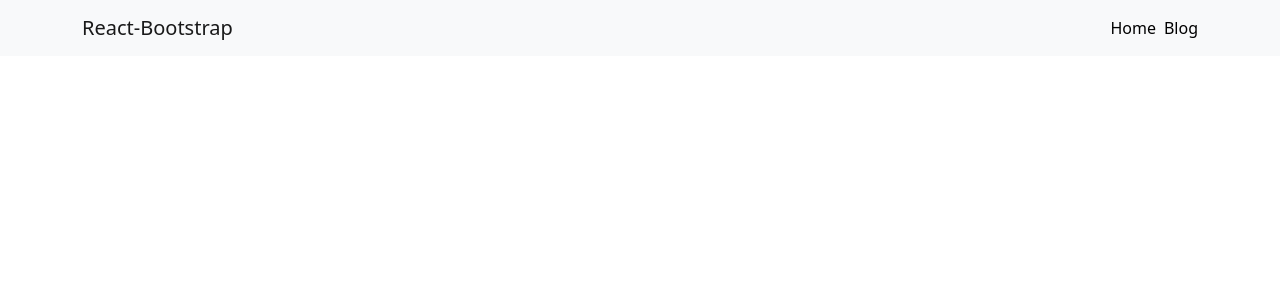
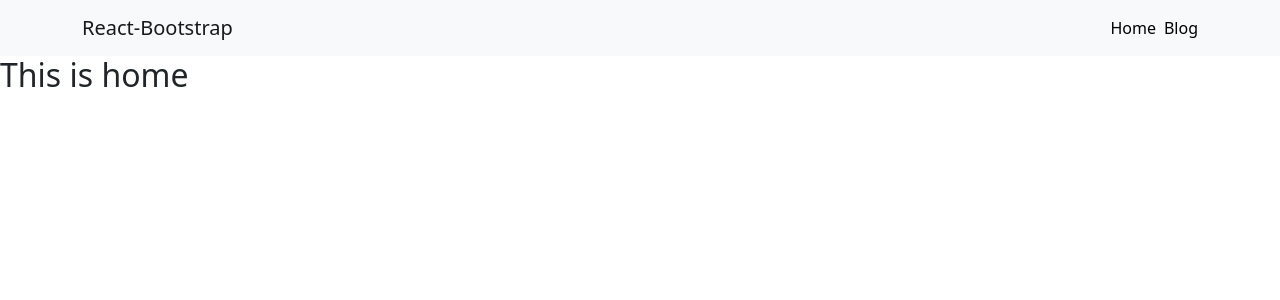
Before and after one commit to ashikuzzamanmoon/deshi-food-client, a React (Vite) app: page / in a window 1280 px wide. Shown: the top 300 px of the page. Built offline with nearby package versions, Linux system fonts and the light colour scheme.

Commit message:
navbar done

```diff
--- a/src/Shared/Footer/Footer.jsx
+++ b/src/Shared/Footer/Footer.jsx
@@ -3,7 +3,7 @@ import React from 'react';
 const Footer = () => {
     return (
         <div>
-
+            <h2>This is Footer</h2>
         </div>
     );
 };
--- a/src/layouts/Main.jsx
+++ b/src/layouts/Main.jsx
@@ -1,10 +1,12 @@
 import React from 'react';
 import Header from '../Shared/Header/Header';
+import {Outlet} from 'react-router-dom';
 
 const Main = () => {
     return (
         <div>
             <Header></Header>
+            <Outlet></Outlet>
         </div>
     );
 };
--- a/src/routers/router.jsx
+++ b/src/routers/router.jsx
@@ -17,4 +17,4 @@ const router = createBrowserRouter([
       ]
     }
   ]);
-  export default router;
+export default router;
```
